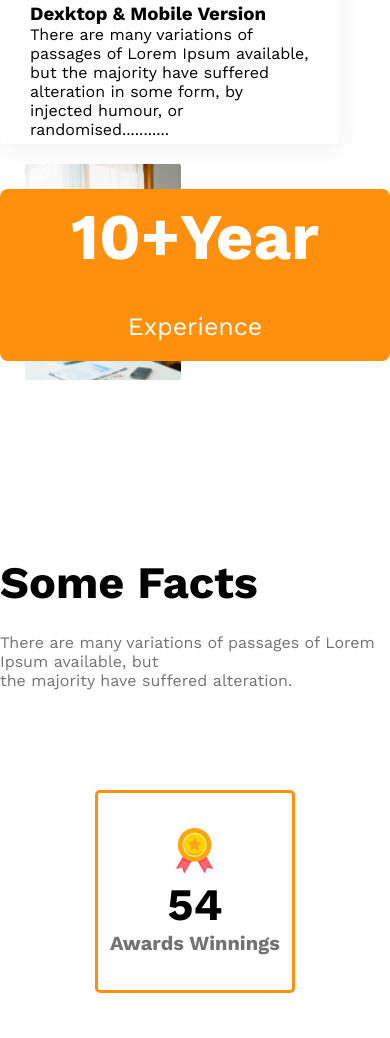
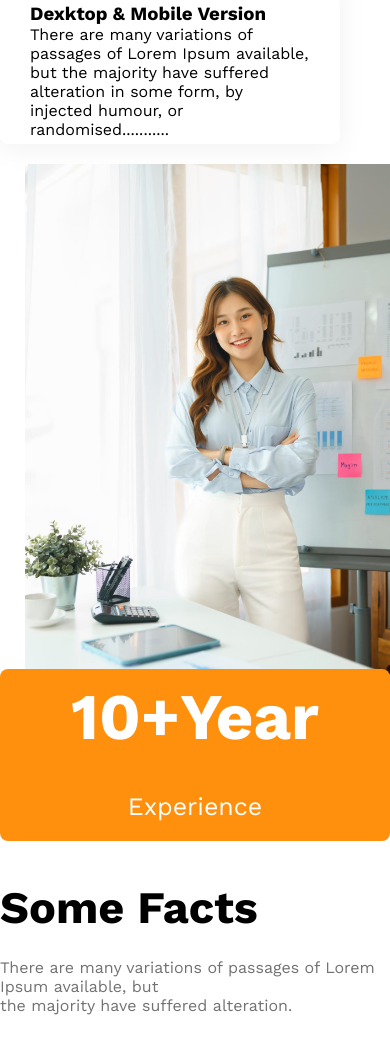
Before and after one commit to shakibhossainmuhammad/g3-architects, a plain HTML site: page index.html in a window 390 px wide. Shown: the part 4475-5513 px from the top of the page. Drawn offline with nearby package versions, Linux system fonts and the light colour scheme.

Commit message:
update website

```diff
--- a/asset/style/style.css
+++ b/asset/style/style.css
@@ -337,16 +337,17 @@ hr {
   .experience-info,
   .facts-container {
     width: 100%;
-    margin: 0px;
+    margin: 0;
     left: 0;
   }
   .btn-exper {
     position: relative;
+    bottom: 40px;
   }
   .enjoy-featurs-img img {
     margin-top: 20px;
     margin-left: 25px;
-    width: 40%;
+    width: 100%;
     height: 80%;
   }
   .fact-box-items {
```
